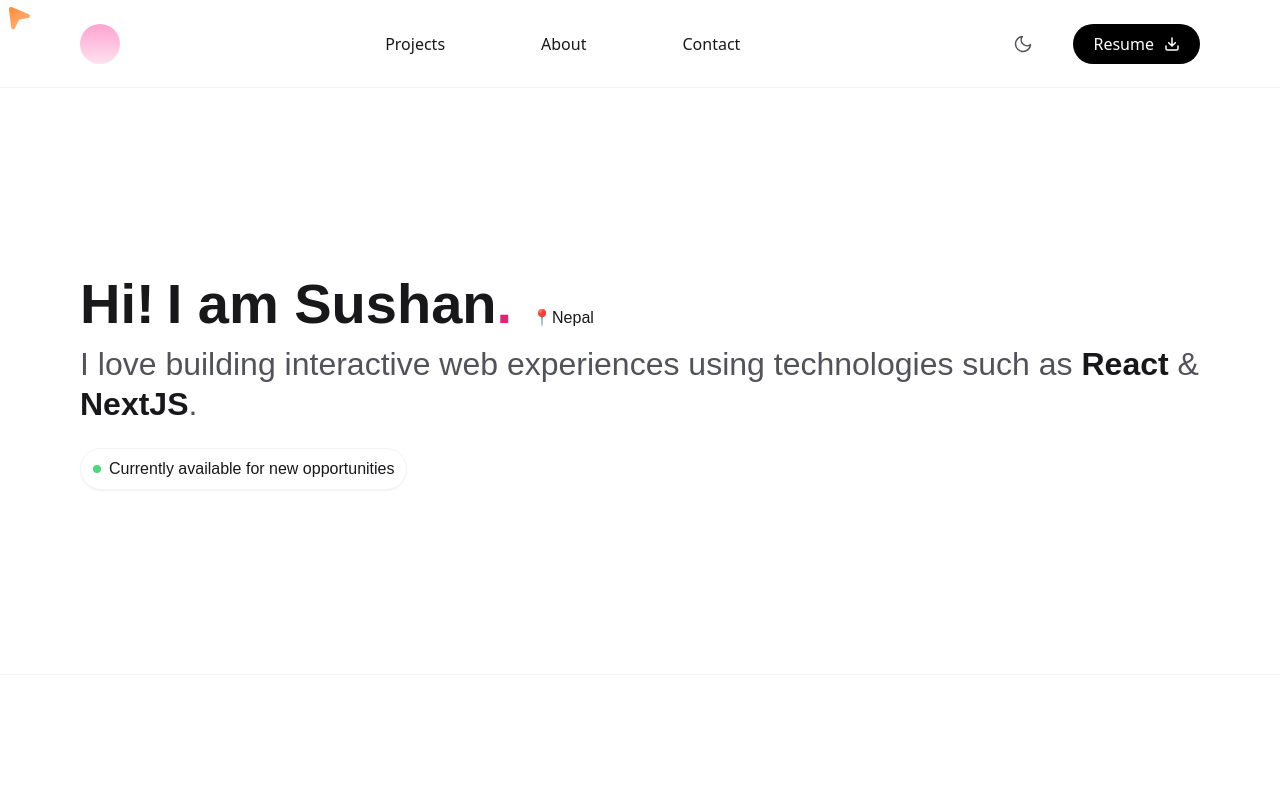
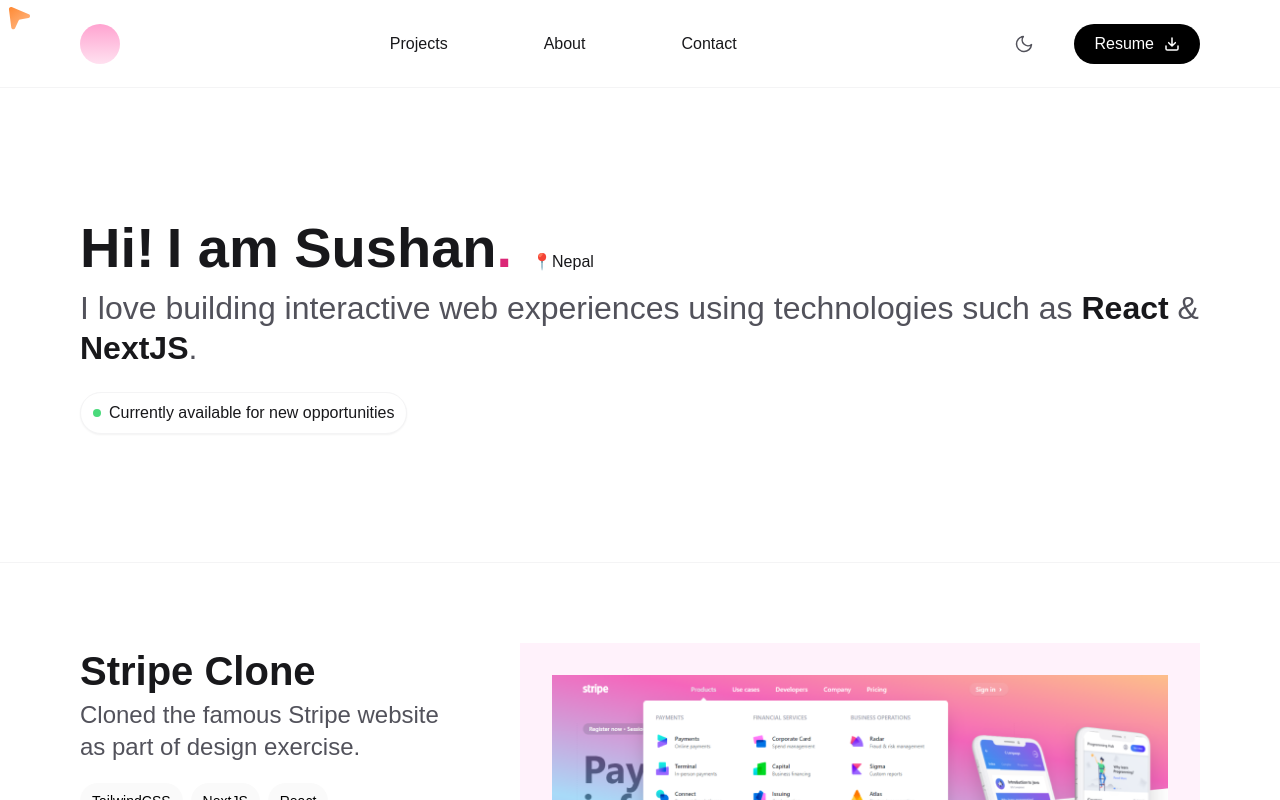
Before and after one commit to sushanyadav/sushan-portfolio, a Next.js app: page / in a window 1280 px wide. Shown: the top 800 px of the page. Built offline with nearby package versions, Linux system fonts and the light colour scheme; a web font is replaced by a local one.

Commit message:
removed unused tailwind configs and added custom font to top el
removed unused tailwind configs and added custom font to top el

```diff
--- a/src/components/Layout/index.js
+++ b/src/components/Layout/index.js
@@ -2,7 +2,7 @@ import PropTypes from "prop-types";
 
 import Footer from "components/Layout/Footer";
 
-const Layout = ({ children, footerRef, scrollYPosition }) => {
+const Layout = ({ children, footerRef }) => {
   return (
     <>
       {children}
@@ -22,7 +22,6 @@ Layout.propTypes = {
     PropTypes.func,
     PropTypes.shape({ current: PropTypes.any }),
   ]),
-  scrollYPosition: PropTypes.number.isRequired,
 };
 
 export default Layout;
--- a/src/pages/_app.js
+++ b/src/pages/_app.js
@@ -212,7 +212,7 @@ function MyApp({ Component, pageProps }) {
       <div
         className={`${
           darkMode ? "dark" : ""
-        } selection:bg-pink-500 selection:text-white`}
+        } selection:bg-pink-500 selection:text-white font-custom`}
         style={{ cursor: !isTouchDevice ? "none" : "auto" }}
       >
         {/* smooth scroll component */}
@@ -230,9 +230,9 @@ function MyApp({ Component, pageProps }) {
         </div>
         <div
           ref={scrollItem}
-          className="font-custom bg-white dark:bg-black opacity-0 transition-colors"
+          className="bg-white dark:bg-black opacity-0 transition-colors "
         >
-          <Layout scrollYPosition={scrollYPosition} footerRef={footerRef}>
+          <Layout footerRef={footerRef}>
             <Component
               scrollItem={scrollItem}
               ref={componentRef}
--- a/tailwind.config.js
+++ b/tailwind.config.js
@@ -21,26 +21,14 @@ module.exports = {
       height: {
         14.5: "60px",
         22: "88px",
-        30: "120px",
-      },
-      space: {
-        xl: "72px",
-      },
-      padding: {
-        md: "18px",
-        lg: "30px",
-        45: "184px",
       },
       borderRadius: {
         large: "48px",
         "extra-large": "80px",
       },
-      margin: {
-        lg: "72px",
-      },
-      transitionProperty: {
-        height: "height",
-      },
+      // transitionProperty: {
+      //   height: "height",
+      // },
       fontSize: {
         md: ["16px", "32px"],
         "1.3xl": ["20px", "24px"],
@@ -49,14 +37,6 @@ module.exports = {
         "3.5xl": ["32px", "40px"],
         "4.5xl": ["40px", "56px"],
         "5.5xl": ["56px", "64px"],
-        "6.5xl": ["64px", "64px"],
-        "8.5xl": ["120px", "120px"],
-      },
-      lineHeight: {
-        "extra-loose": "56px",
-      },
-      textOpacity: {
-        62: "62%",
       },
     },
   },
```
Also changed, not shown: .eslintrc.js, 1 other file (tests, documents, lock files or other folders).
